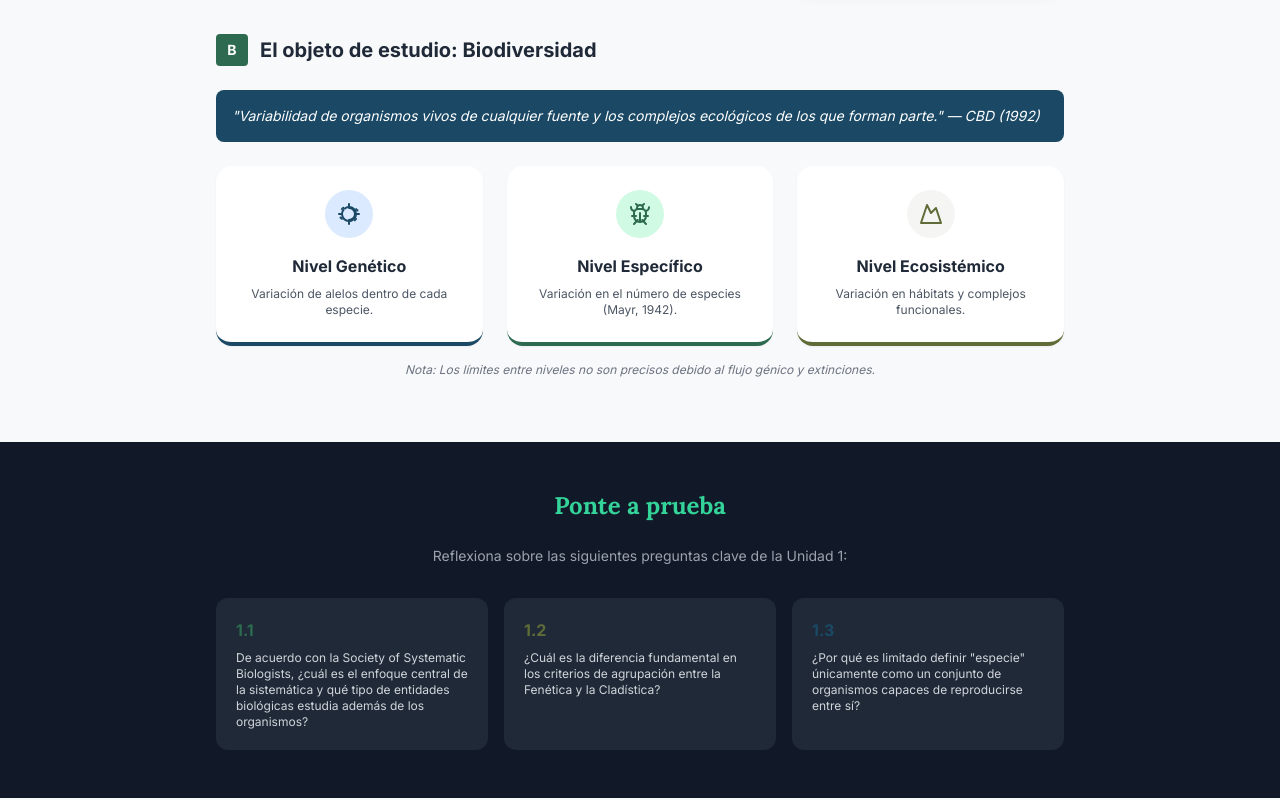
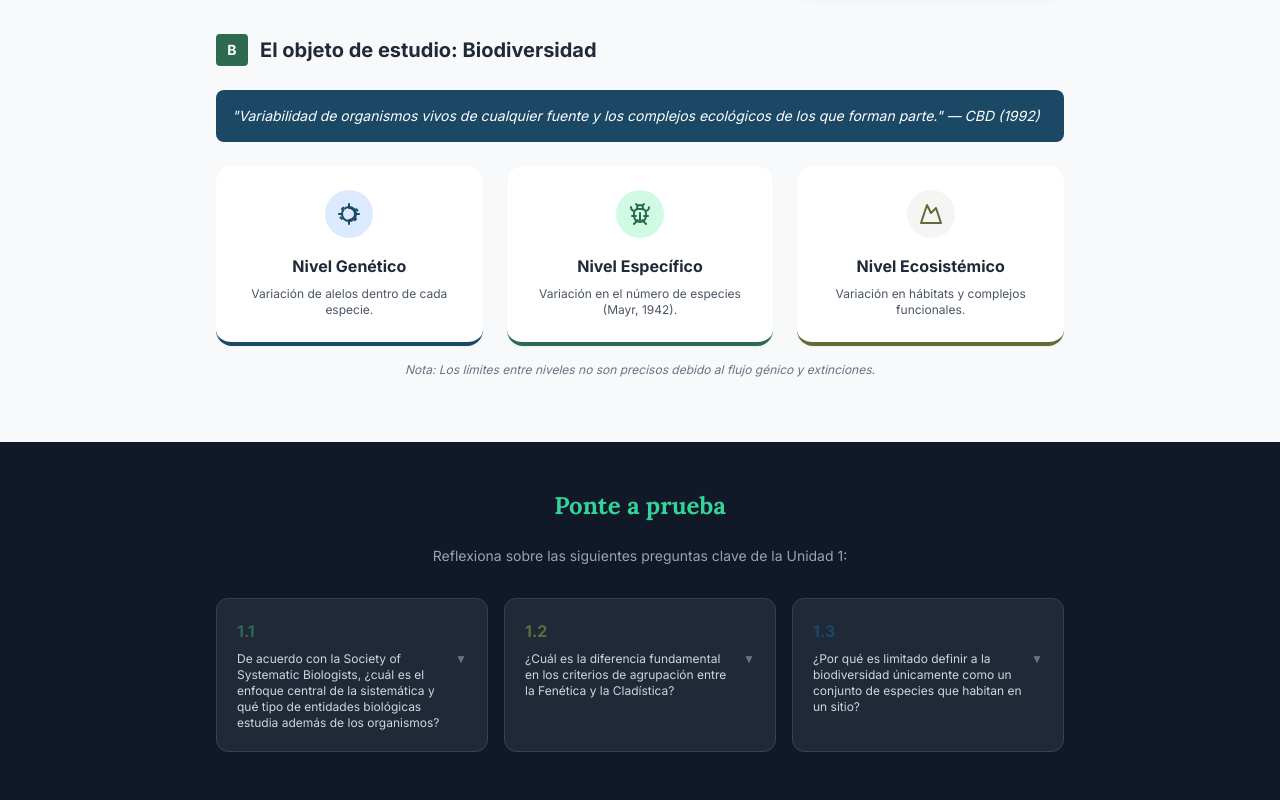
Before and after one commit to hemiptero/sistematica, a plain HTML site: page index.html in a window 1280 px wide. Shown: the part 2891-3691 px from the top of the page. Drawn offline with nearby package versions, Linux system fonts and the light colour scheme.

Commit message:
Update index.html

```diff
--- a/index.html
+++ b/index.html
@@ -41,6 +41,10 @@
             .timeline-line::after {
                 left: 31px;
             }
+        }
+        /* Ocultar marcador por defecto del summary en Safari */
+        details > summary::-webkit-details-marker {
+            display: none;
         }
     </style>
 </head>
@@ -298,17 +302,46 @@
             <h3 class="text-2xl font-serif font-bold text-emerald-400 mb-6">Ponte a prueba</h3>
             <p class="text-sm text-gray-400 mb-8">Reflexiona sobre las siguientes preguntas clave de la Unidad 1:</p>
             <div class="grid grid-cols-1 md:grid-cols-3 gap-4 text-left">
-                <div class="bg-gray-800 p-5 rounded-xl">
+                <!-- Pregunta 1.1 -->
+                <div class="bg-gray-800 p-5 rounded-xl border border-gray-700 hover:border-gray-600 transition-colors">
                     <span class="text-cloro font-bold block mb-2">1.1</span>
-                    <p class="text-xs text-gray-300">De acuerdo con la Society of Systematic Biologists, ¿cuál es el enfoque central de la sistemática y qué tipo de entidades biológicas estudia además de los organismos?</p>
+                    <details class="group list-none outline-none">
+                        <summary class="cursor-pointer text-xs text-gray-300 font-medium list-none outline-none flex justify-between items-start gap-2">
+                            <span>De acuerdo con la Society of Systematic Biologists, ¿cuál es el enfoque central de la sistemática y qué tipo de entidades biológicas estudia además de los organismos?</span>
+                            <span class="transition-transform group-open:rotate-180 shrink-0 text-gray-500">▼</span>
+                        </summary>
+                        <div class="mt-3 pt-3 border-t border-gray-700 text-xs text-emerald-300 leading-relaxed">
+                            Su enfoque central es comprender las relaciones evolutivas. Además de organismos, estudia especies, taxones superiores y otras entidades biológicas como los genes.
+                        </div>
+                    </details>
                 </div>
-                <div class="bg-gray-800 p-5 rounded-xl">
+
+                <!-- Pregunta 1.2 -->
+                <div class="bg-gray-800 p-5 rounded-xl border border-gray-700 hover:border-gray-600 transition-colors">
                     <span class="text-tierra font-bold block mb-2">1.2</span>
-                    <p class="text-xs text-gray-300">¿Cuál es la diferencia fundamental en los criterios de agrupación entre la Fenética y la Cladística?</p>
+                    <details class="group list-none outline-none">
+                        <summary class="cursor-pointer text-xs text-gray-300 font-medium list-none outline-none flex justify-between items-start gap-2">
+                            <span>¿Cuál es la diferencia fundamental en los criterios de agrupación entre la Fenética y la Cladística?</span>
+                            <span class="transition-transform group-open:rotate-180 shrink-0 text-gray-500">▼</span>
+                        </summary>
+                        <div class="mt-3 pt-3 border-t border-gray-700 text-xs text-emerald-300 leading-relaxed">
+                            La <strong>Fenética</strong> agrupa por similitud global matemática (sin distinguir homoplasias). La <strong>Cladística</strong> agrupa exclusivamente por el parentesco evolutivo riguroso (monofilia) y sinapomorfías.
+                        </div>
+                    </details>
                 </div>
-                <div class="bg-gray-800 p-5 rounded-xl">
+
+                <!-- Pregunta 1.3 -->
+                <div class="bg-gray-800 p-5 rounded-xl border border-gray-700 hover:border-gray-600 transition-colors">
                     <span class="text-azulprof font-bold block mb-2">1.3</span>
-                    <p class="text-xs text-gray-300">¿Por qué es limitado definir "especie" únicamente como un conjunto de organismos capaces de reproducirse entre sí?</p>
+                    <details class="group list-none outline-none">
+                        <summary class="cursor-pointer text-xs text-gray-300 font-medium list-none outline-none flex justify-between items-start gap-2">
+                            <span>¿Por qué es limitado definir a la biodiversidad únicamente como un conjunto de especies que habitan en un sitio?</span>
+                            <span class="transition-transform group-open:rotate-180 shrink-0 text-gray-500">▼</span>
+                        </summary>
+                        <div class="mt-3 pt-3 border-t border-gray-700 text-xs text-emerald-300 leading-relaxed">
+                            Porque la biodiversiad comprende 3 niveles de organización: Genes, Especies y Ecosistemas
+                        </div>
+                    </details>
                 </div>
             </div>
         </div>
```
